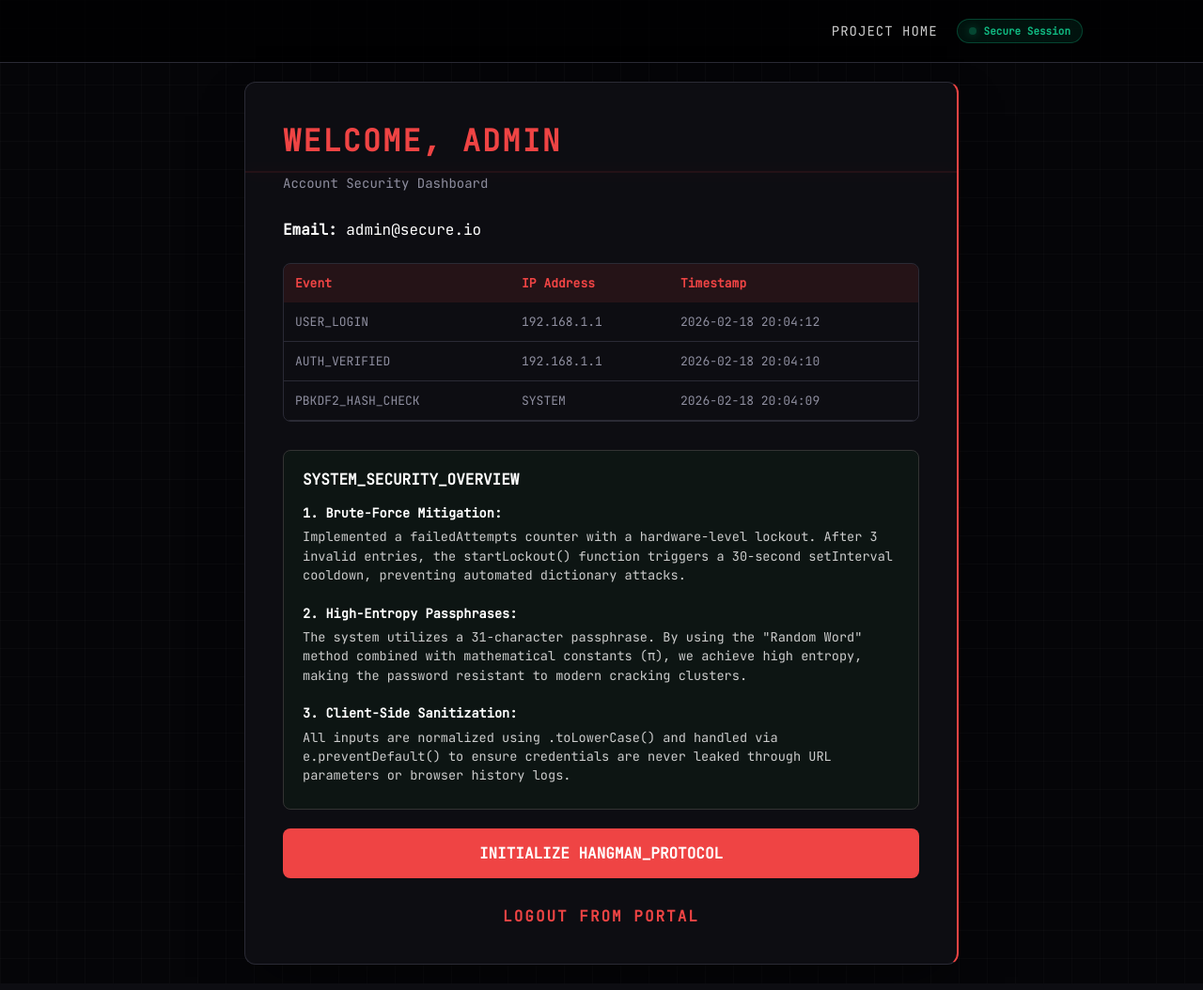
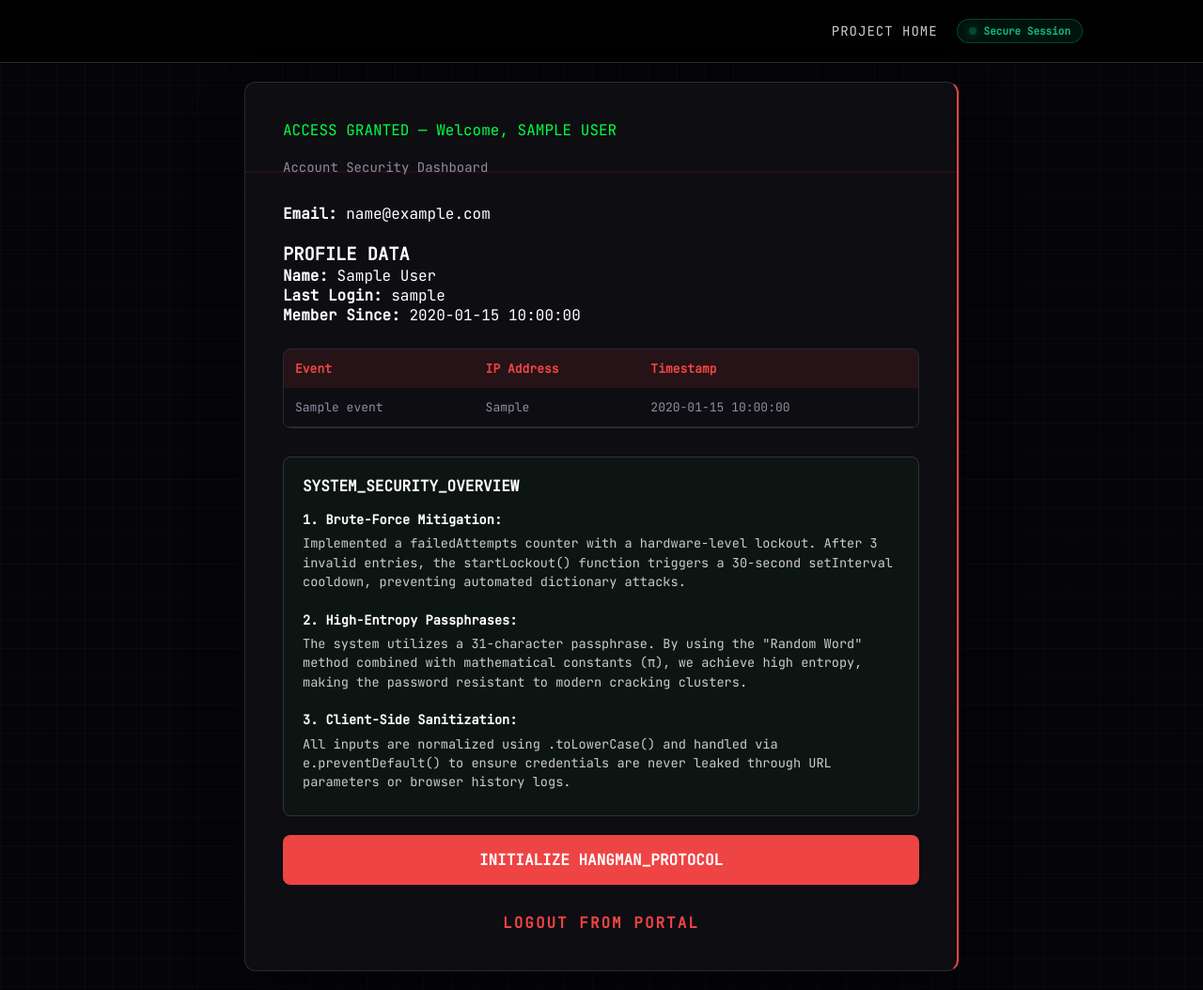
Before and after one commit to nakaokayumi/secure-identity-portal, a Flask app: page /dashboard in a window 1280 px wide. Shown: the whole page at 94% size. Run offline with Flask 3, Linux system fonts and the light colour scheme; the visitor is signed in with stand-in values (Sample User, id 1); a database or web service that is not in the repository returns one stand-in record (values such as "Sample title"); some libraries are stand-ins or nearby versions.

Commit message:
Update dashboard.html

```diff
--- a/templates/dashboard.html
+++ b/templates/dashboard.html
@@ -15,10 +15,19 @@
     <div class="container">
         <div class="box">
             <div class="card">
-                <h1>Welcome, Admin</h1>
+                <div id="welcome-text" style="margin-bottom:20px; color:#00ff41; font-family:Consolas, monospace;">
+                  ACCESS GRANTED — Welcome, {{ name | upper }}
+                </div>
                 <span class="sub">Account Security Dashboard</span>
 
-                <p style="margin-bottom: 20px;"><strong>Email:</strong> admin@secure.io</p>
+                <p style="margin-bottom: 20px;"><strong>Email:</strong> {{ email }}</p>
+                <div class="user-panel">
+                    <h3>PROFILE DATA</h3>
+
+                    <p><strong>Name:</strong> {{ name }}</p>
+                    <p><strong>Last Login:</strong> {{ last_login }}</p>
+                    <p><strong>Member Since:</strong> {{ member_since }}</p>
+                </div>
 
                 <div class="table-container">
                     <table>
@@ -30,21 +39,19 @@
                             </tr>
                         </thead>
                         <tbody>
+                          {% if logs and logs|length > 0 %}
+                            {% for row in logs %}
+                              <tr>
+                                <td>{{ row["event"] }}</td>
+                                <td>{{ row["ip"] }}</td>
+                                <td>{{ row["created_at"] }}</td>
+                              </tr>
+                            {% endfor %}
+                          {% else %}
                             <tr>
-                                <td>USER_LOGIN</td>
-                                <td>192.168.1.1</td>
-                                <td>2026-02-18 20:04:12</td>
+                              <td colspan="3">No recent activity.</td>
                             </tr>
-                            <tr>
-                                <td>AUTH_VERIFIED</td>
-                                <td>192.168.1.1</td>
-                                <td>2026-02-18 20:04:10</td>
-                            </tr>
-                            <tr>
-                                <td>PBKDF2_HASH_CHECK</td>
-                                <td>SYSTEM</td>
-                                <td>2026-02-18 20:04:09</td>
-                            </tr>
+                          {% endif %}
                         </tbody>
                     </table>
                 </div>
```
